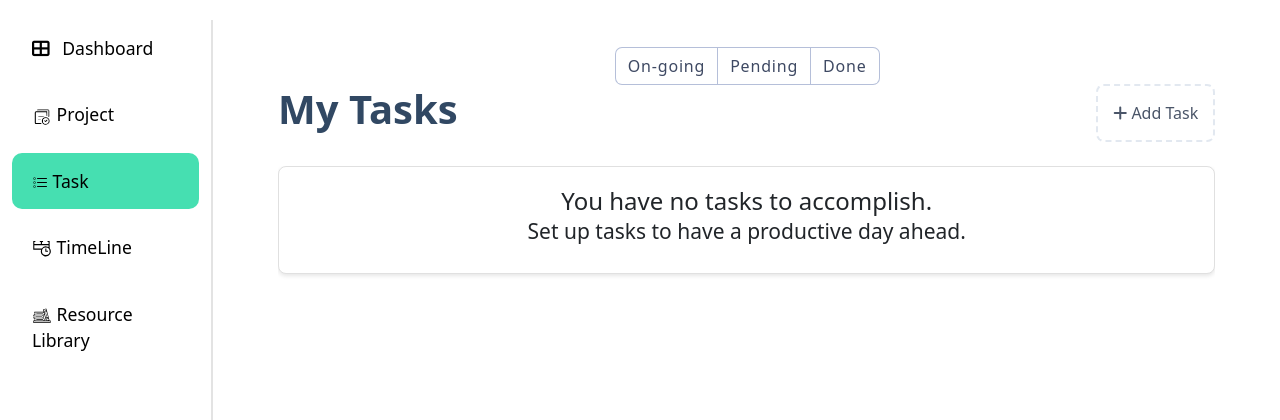
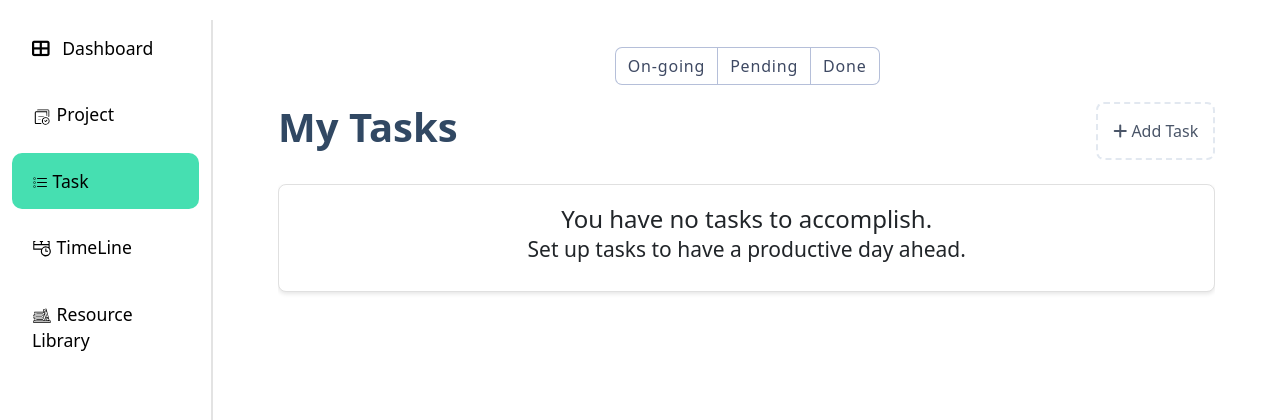
Before and after one commit to Sting421/PROJEXCELLENCE, a Django app: page /task/Pending/ in a window 1280 px wide. Shown: the part 110-530 px from the top of the page. Run offline with Django 5.2, Linux system fonts and the light colour scheme; a user stored in the database is signed in; data comes from the database, SQL or seed files in the repository; some libraries are stand-ins or nearby versions.

Commit message:
Update task.html
-aligned My Tasks with Projects header in project.html

```diff
--- a/PROJEXCELLENCE/api/templates/task.html
+++ b/PROJEXCELLENCE/api/templates/task.html
@@ -141,6 +141,7 @@
         display: flex;
         flex-wrap: wrap;
         margin-top: 0.5rem;
+        margin-bottom: 18px;
         justify-content: center;
     }
 
```
